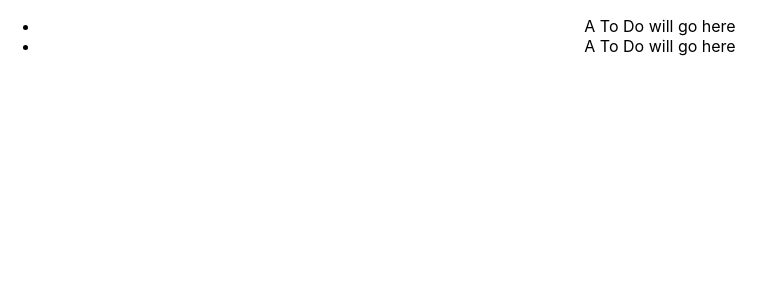
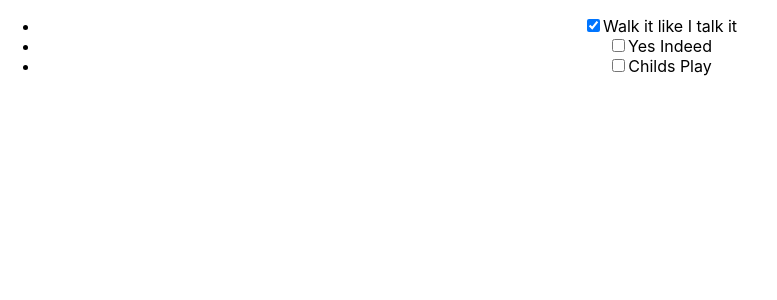
Before and after one commit to ArturoRivera/React-To-Do-Project, a React (Create React App) app: page / in a window 1280 px wide. Shown: the top 300 px of the page, without its empty margins (0-777 px from the left). Built offline with nearby package versions, Linux system fonts and the light colour scheme.

Commit message:
Completed State and Props

```diff
--- a/src/App.js
+++ b/src/App.js
@@ -3,12 +3,27 @@ import ToDo from './components/ToDo.js';
 import './App.css';
 
 class App extends Component {
+
+    constructor(props){
+        super(props);
+
+        this.state = {
+            todos: [
+                {description: 'Walk it like I talk it', isCompleted: true},
+                {description: 'Yes Indeed', isCompleted: false},
+                {description: 'Childs Play', isCompleted: false}
+            ]
+        };
+    }
+
+
   render() {
     return (
       <div className="App">
         <ul>
-            <ToDo />
-            <ToDo />
+            { this.state.todos.map( (todo, index) =>
+            <ToDo key={index} description={todo.description} isCompleted={todo.isCompleted} />
+            )}
         </ul>
       </div>
     );
--- a/src/components/ToDo.js
+++ b/src/components/ToDo.js
@@ -3,7 +3,10 @@ import React, {Component} from 'react';
 class ToDo extends Component {
     render(){
         return (
-            <li>A To Do will go here</li>
+            <li>
+            <input type="checkbox" checked={this.props.isCompleted} />
+            <span>{this.props.description}</span>
+            </li>
         );
     }
 }
```
